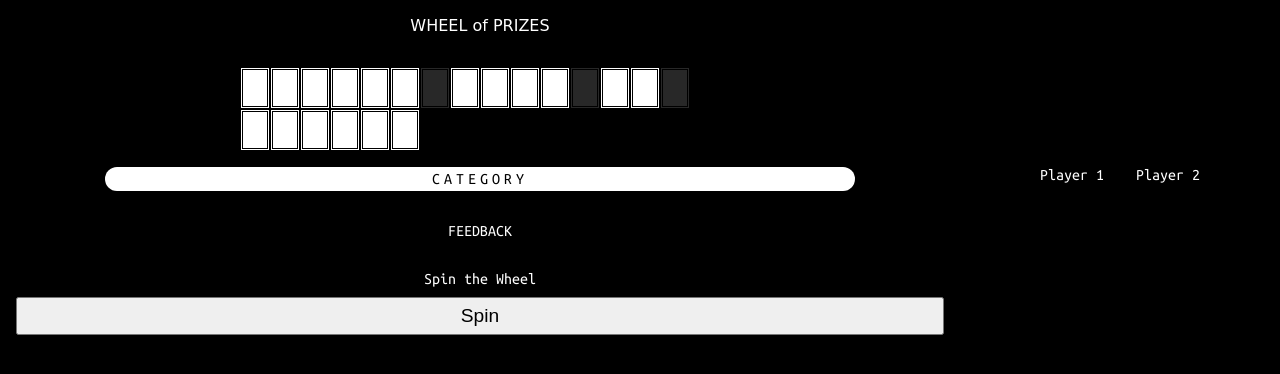
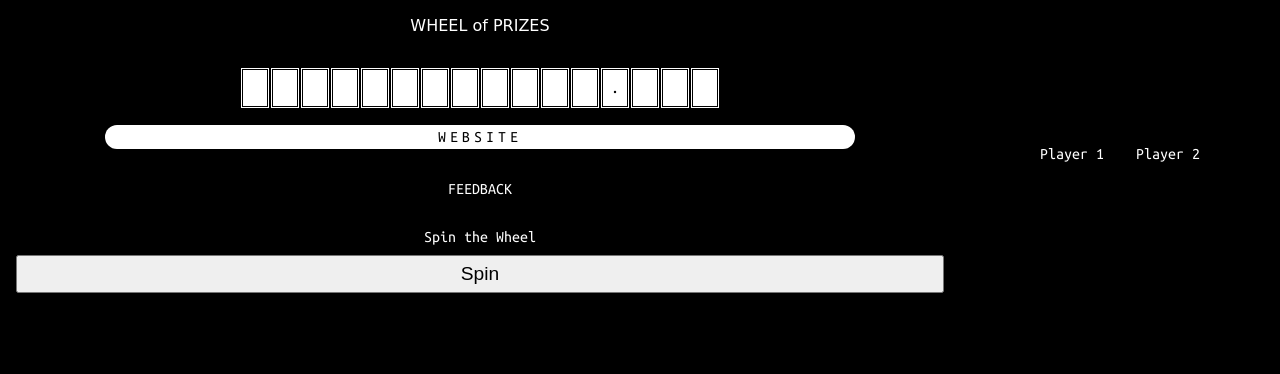
Before and after one commit to rgroves/fcc-chi-wheel-of-prizes, a plain HTML site: page index.html in a window 1280 px wide. Drawn offline with Linux system fonts and the light colour scheme; a web font is replaced by a local one.

Commit message:
Choose and dispaly random puzzle.

```diff
--- a/index.html
+++ b/index.html
@@ -16,37 +16,7 @@
       <p id="puzzle-category" class="game-board__category-text">CATEGORY</p>
     </div>
     <div class="game-board__puzzle">
-      <div id="puzzle-text" class="game-board__puzzle-text">
-        <div class="game-board__puzzle-word">
-          <span class="game-board__puzzle-letter">P</span>
-          <span class="game-board__puzzle-letter">U</span>
-          <span class="game-board__puzzle-letter">Z</span>
-          <span class="game-board__puzzle-letter">Z</span>
-          <span class="game-board__puzzle-letter">L</span>
-          <span class="game-board__puzzle-letter">E</span>
-        </div>
-        <span class="game-board__puzzle-letter game-board__puzzle-space"> </span>
-        <div class="game-board__puzzle-word">
-          <span class="game-board__puzzle-letter">P</span>
-          <span class="game-board__puzzle-letter">U</span>
-          <span class="game-board__puzzle-letter">Z</span>
-          <span class="game-board__puzzle-letter">Z</span>
-        </div>
-        <span class="game-board__puzzle-letter game-board__puzzle-space"> </span>
-        <div class="game-board__puzzle-word">
-          <span class="game-board__puzzle-letter">P</span>
-          <span class="game-board__puzzle-letter">U</span>
-        </div>
-        <span class="game-board__puzzle-letter game-board__puzzle-space"> </span>
-        <div class="game-board__puzzle-word">
-          <span class="game-board__puzzle-letter">P</span>
-          <span class="game-board__puzzle-letter">U</span>
-          <span class="game-board__puzzle-letter">Z</span>
-          <span class="game-board__puzzle-letter">Z</span>
-          <span class="game-board__puzzle-letter">L</span>
-          <span class="game-board__puzzle-letter">E</span>
-        </div>
-      </div>
+      <div id="puzzle-text" class="game-board__puzzle-text"></div>
     </div>
     <div id="feedback" class="game-board__feedback">FEEDBACK</div>
     <div class="game-board__controls">
--- a/js/main.js
+++ b/js/main.js
@@ -41,7 +41,13 @@
     { name: "Player 2", scoreDisplay: undefined, totalScore: 0, roundScore: 0 },
   ];
 
-  let spinForm, guessForm, scoreboard, currentPlayer;
+  let spinForm,
+    guessForm,
+    scoreboard,
+    currentPlayer,
+    puzzleCategory,
+    puzzleText;
+
   let playerChanger = changePlayer();
 
   function centerToWidth(label, width) {
@@ -156,6 +162,8 @@
     spinForm = document.getElementById("spin-form");
     spinForm.addEventListener("submit", handleSpin);
 
+    puzzleCategory = document.getElementById("puzzle-category");
+    puzzleText = document.getElementById("puzzle-text");
     guessForm = document.getElementById("guess-form");
     scoreboard = document.getElementById("scoreboard");
 
@@ -169,6 +177,47 @@
     show(spinForm);
   }
 
+  function initializeRound() {
+    // Choose a random puzzle for this round.
+    const puzzleIndex = Math.floor(Math.random() * puzzles.length);
+    const puzzle = puzzles[puzzleIndex];
+
+    const puzzleWords = puzzle.text.split(" ");
+
+    puzzleWords.forEach((word, wordIndex) => {
+      const wordDiv = document.createElement("div");
+      wordDiv.classList.add("game-board__puzzle-word");
+
+      const puzzleLetters = word.split("");
+
+      puzzleLetters.forEach((letter) => {
+        const letterSpan = document.createElement("span");
+        letterSpan.classList.add("game-board__puzzle-letter");
+
+        if (!/[A-Za-z]/.test(letter)) {
+          letterSpan.innerText = letter.toUpperCase();
+          letterSpan.classList.add("game-board__puzzle-letter--reveal");
+        }
+
+        wordDiv.appendChild(letterSpan);
+      });
+
+      // Add space to all words excluding the last word.
+      if (wordIndex < puzzleWords.length - 1) {
+        const spaceSpan = document.createElement("span");
+        spaceSpan.classList.add("game-board__puzzle-space");
+        wordDiv.appendChild(spaceSpan);
+      }
+
+      puzzleText.appendChild(wordDiv);
+    });
+
+    // Display puzzle category.
+    puzzleCategory.innerText = puzzle.category.toUpperCase();
+  }
+
   // Start of game
   initializeGame();
+
+  initializeRound();
 })();
--- a/style/main.css
+++ b/style/main.css
@@ -68,6 +68,7 @@ body {
   line-height: 1.75em;
   border: 3px double black;
   min-width: 1em;
+  min-height: 1.5em;
   transform: scaleX(-1);
 }
 
```
